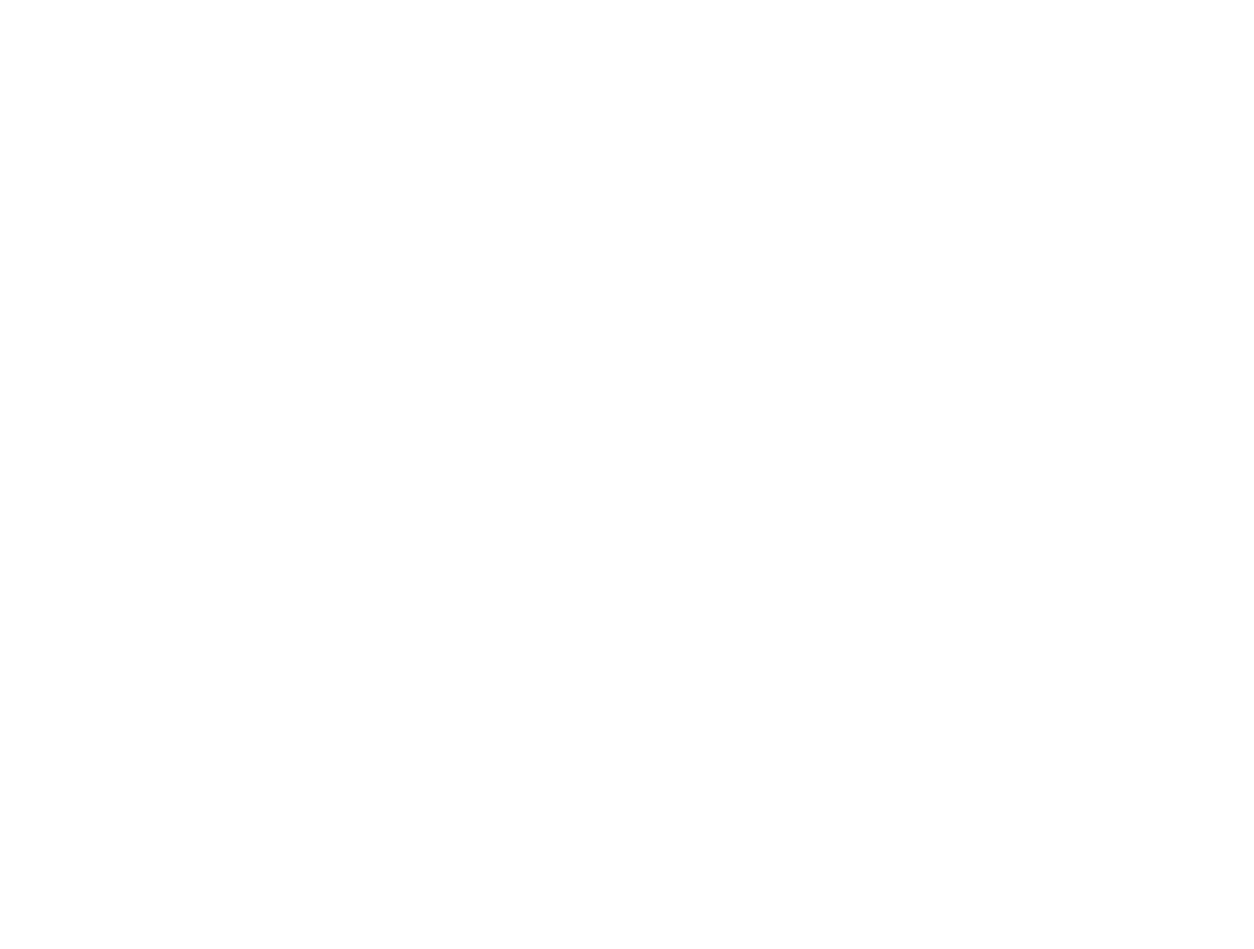
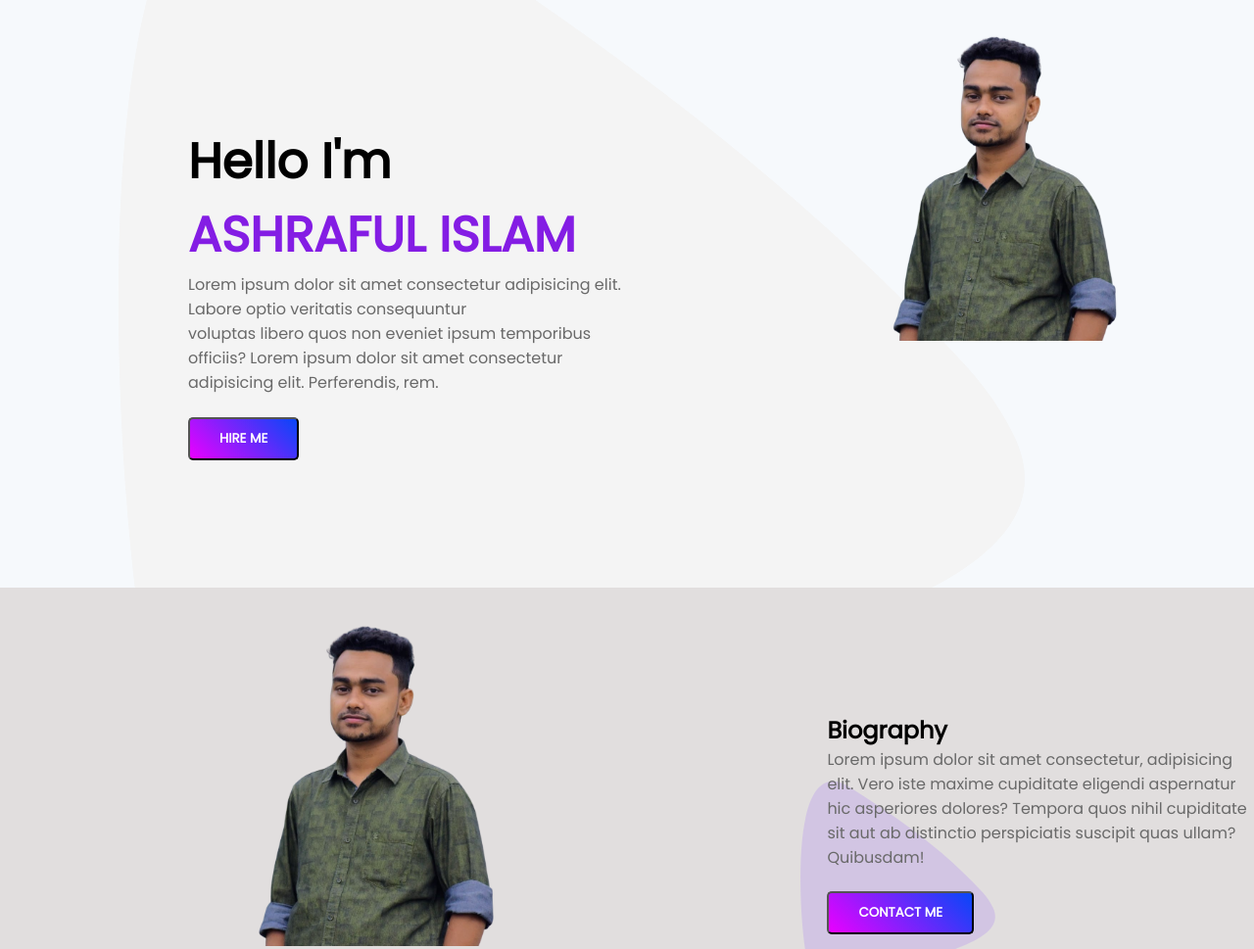
Before and after one commit to hiashraful/personal-website, a plain HTML site: page index.html in a window 1280 px wide. Shown: the top 969 px of the page at 98% size. Before the commit the page ends 800 px from the top, so only its background shows below. Drawn offline with Linux system fonts and the light colour scheme.

Commit message:
updated two section

```diff
--- a/assets/css/style.css
+++ b/assets/css/style.css
@@ -0,0 +1,51 @@
+*{
+    margin: 0;
+}
+body{
+    /* margin: 0; */
+    font-family: 'Poppins', sans-serif;
+}
+section{
+    height: 600px;
+}
+h1{
+    font-size: 50px;
+}
+.color-highlight{
+    color: rgb(132, 29, 228);
+}
+p{
+    color: dimgray;
+}
+.link-button{
+    background-image: linear-gradient(45deg, rgb(234, 0, 255), rgb(7, 71, 248));
+    padding: 10px 30px;
+    margin-top: 5%;
+    border-radius: 5px;
+}
+.link-button a{
+    font-family: 'Poppins', sans-serif;
+    text-decoration: none;
+    color: white;
+    font-weight: 700;
+}
+.top-banner{
+    background-image: url("../img/top-bg.png");
+    background-repeat: no-repeat;
+    display: flex;
+}
+.half-width{
+    justify-content: space-between;
+    margin-left: 15%;
+}
+.half-width img{
+    width: 80%;
+}
+
+.content{
+    margin-top: 10%;
+}
+.biography{
+    background-image: url("../img/biography-bg.png");
+    display: flex;
+}
--- a/index.html
+++ b/index.html
@@ -1,13 +1,44 @@
 <!DOCTYPE html>
 <html lang="en">
-<head>
-    <meta charset="UTF-8">
-    <meta http-equiv="X-UA-Compatible" content="IE=edge">
-    <meta name="viewport" content="width=device-width, initial-scale=1.0">
+  <head>
+    <meta charset="UTF-8" />
+    <meta http-equiv="X-UA-Compatible" content="IE=edge" />
+    <meta name="viewport" content="width=device-width, initial-scale=1.0" />
     <title>Personal Website</title>
-    <link rel="stylesheet" href="assets/css/style.css">
-</head>
-<body>
+    <link rel="preconnect" href="https://fonts.googleapis.com" />
+    <link rel="preconnect" href="https://fonts.gstatic.com" crossorigin />
+    <link
+      href="https://fonts.googleapis.com/css2?family=Poppins&display=swap"
+      rel="stylesheet"
+    />
+    <link rel="stylesheet" href="assets/css/style.css" />
+  </head>
+  <body>
+      <section class="top-banner">
+          <div class="half-width content">
+            <h1>Hello I'm</h1>
+            <h1><span class="color-highlight">ASHRAFUL ISLAM</span></h1>
+            <p>Lorem ipsum dolor sit amet consectetur  adipisicing elit. Labore optio veritatis consequuntur <br> voluptas libero quos non eveniet ipsum temporibus officiis? Lorem ipsum dolor sit amet consectetur adipisicing elit. Perferendis, rem.</p>
+            <button class="link-button">
+                <a href="https://www.linkedin.com/in/hiashraful/" target="_blank">HIRE ME</a>
+            </button>
 
-</body>
+          </div>
+          <div class="half-width">
+              <img class="profile-image" src="assets/img/dp.png" alt="">
+          </div>
+      </section>
+      <section class="biography">
+          <div class="half-width">
+            <img class="profile-image" src="assets/img/dp.png" alt="">
+          </div>
+          <div class="half-width content">
+              <h2>Biography</h2>
+              <p>Lorem ipsum dolor sit amet consectetur, adipisicing elit. Vero iste maxime cupiditate eligendi aspernatur <br> hic asperiores dolores? Tempora quos nihil cupiditate sit aut ab distinctio perspiciatis suscipit quas ullam? Quibusdam!</p>
+              <button class="link-button">
+                <a href="https://www.linkedin.com/in/hiashraful/" target="_blank">CONTACT ME</a>
+            </button>
+          </div>
+      </section>
+  </body>
 </html>
```
